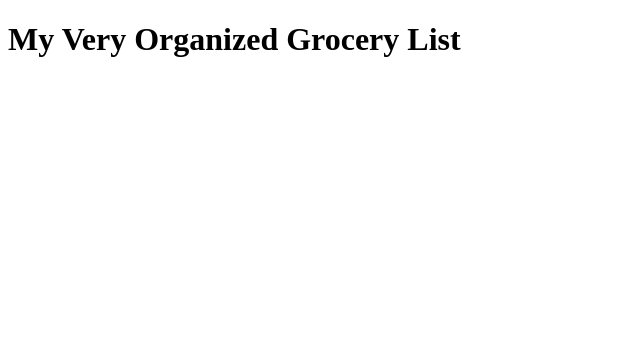
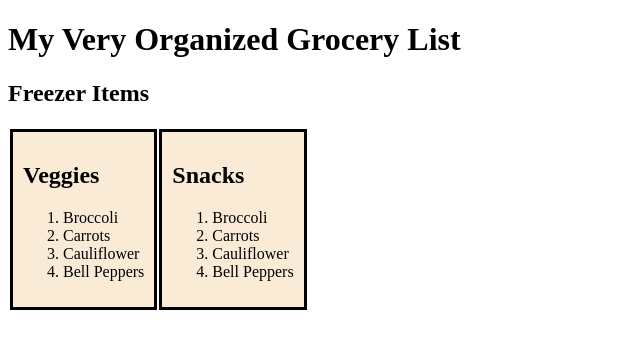
Before and after one commit to apate476/grocery-list, a plain HTML site: page index.html in a window 1280 px wide. Shown: the whole page, without its empty margins (0-640 px from the left). Drawn offline with Linux system fonts and the light colour scheme.

Commit message:
frezzer list

```diff
--- a/index.html
+++ b/index.html
@@ -3,9 +3,37 @@
   <head>
     <meta charset="UTF-8" />
     <meta name="viewport" content="width=device-width, initial-scale=1.0" />
+    <link rel="stylesheet" href="style.css" />
     <title>Grocery List</title>
   </head>
   <body>
     <h1>My Very Organized Grocery List</h1>
+
+    <table>
+      <h2>Freezer Items</h2>
+
+      <section>
+        <tr>
+          <td class="veggies">
+            <h2>Veggies</h2>
+            <ol>
+              <li>Broccoli</li>
+              <li>Carrots</li>
+              <li>Cauliflower</li>
+              <li>Bell Peppers</li>
+            </ol>
+          </td>
+          <td class="snacks">
+            <h2>Snacks</h2>
+            <ol>
+              <li>Broccoli</li>
+              <li>Carrots</li>
+              <li>Cauliflower</li>
+              <li>Bell Peppers</li>
+            </ol>
+          </td>
+        </tr>
+      </section>
+    </table>
   </body>
 </html>
--- a/style.css
+++ b/style.css
@@ -0,0 +1,11 @@
+.veggies {
+  background-color: antiquewhite;
+  border-style: solid;
+  padding: 0px 10px 0px 10px;
+}
+
+.snacks {
+  background-color: antiquewhite;
+  border-style: solid;
+  padding: 10px;
+}
```
